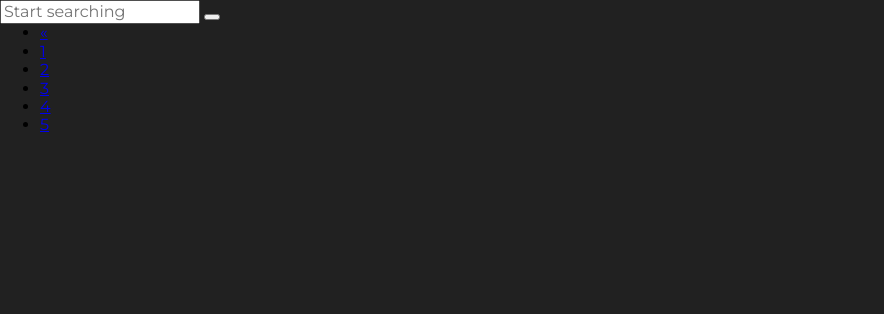
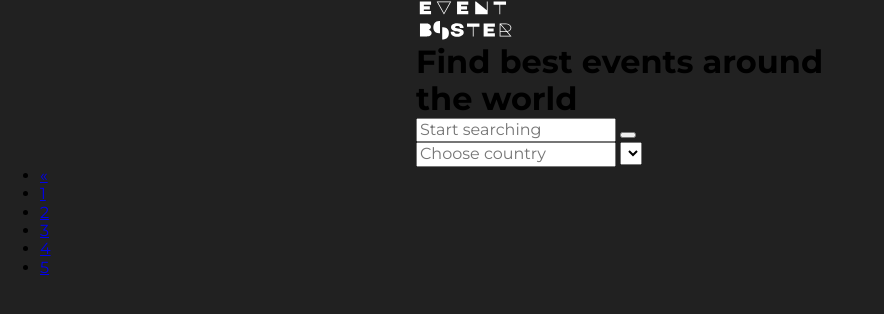
Before and after one commit to GoItProjects26/Project-Eventbooster, a website built with Parcel: page src/index.html in a window 1280 px wide. Shown: the whole page, without its empty margins (0-884 px from the left). Built offline with nearby package versions, Linux system fonts and the light colour scheme.

Commit message:
Add header markup

```diff
--- a/src/partials/header.html
+++ b/src/partials/header.html
@@ -1,10 +1,41 @@
-
+<header class="header">
+  <div class="header__container container">
+    <!-- Logo -->
+    <div class="logo">
+      <a class="logo__link" href="./">
+        <svg class="logo__svg" width="100" height="40">
+          <use href="./images/sprite.svg#icon-logo-mob"></use>
+        </svg>
+      </a>
+    </div>
+    <h1 class="header__title">Find best events around the world</h1>
+    <!-- Search and country forms -->
+    <div class="header__search">
       <form class="search-form" id="search-form">
         <input
           class="search-form__input"
           type="text"
           name="searchQuery"
           placeholder="Start searching"
+          id="search"
         />
         <button class="search-form__btn" type="submit"></button>
       </form>
+
+      <form class="country-form" id="country-form">
+        <input
+          class="country-form__input"
+          type="text"
+          name="countryQuery"
+          placeholder="Choose country"
+          id="country-input"
+        />
+        <select
+          class="country-form__select"
+          name="country-select"
+          id="country-select"
+        ></select>
+      </form>
+    </div>
+  </div>
+</header>
```
Also changed, not shown: src/images/sprite.svg (added). Lines whose indentation alone changed are shown as unchanged.
